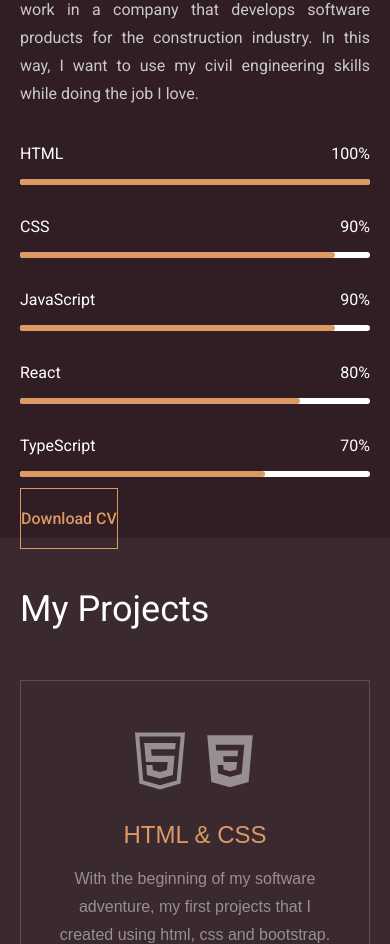
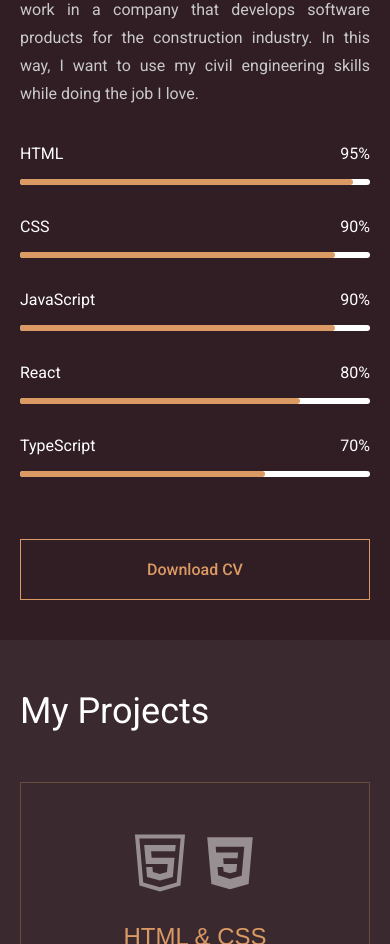
Before and after one commit to ademkaragulle/Portfolyo, a React (Vite) app: page / in a window 390 px wide. Shown: the part 1432-2376 px from the top of the page. Built offline with nearby package versions, Linux system fonts and the light colour scheme.

Commit message:
fixed responsive about button

```diff
--- a/src/components/about/About.css
+++ b/src/components/about/About.css
@@ -69,6 +69,11 @@
   flex-direction: column;
 }
 
+.about-cv {
+  display: inline-block;
+
+}
+
 @media screen and (max-width: 768px) {
   .about {
     text-align: justify;
@@ -86,6 +91,10 @@
     display: flex;
     flex-direction: column;
   }
+  .about-cv{
+    display: flex;
+  }
+
   .about-me {
     margin-bottom: 20px !important;
     width: initial !important;
@@ -102,7 +111,7 @@
   .single-progress {
     padding: 0;
   }
-  .about .btn{
+  .about .btn {
     margin: 30px 0;
     width: 100%;
     padding: 20px 0;
--- a/src/components/about/About.jsx
+++ b/src/components/about/About.jsx
@@ -6,7 +6,7 @@ import Resume from '../../assets/Adem_Karagülle_Resume.pdf'
 const skills = [
     {
         skill: "HTML",
-        percent: "100%",
+        percent: "95%",
     },
     {
         skill: "CSS",
@@ -42,12 +42,13 @@ function About() {
                     <p>I have been in the sector for about {(year - 2022) * 12 + mounth - 3} months and I have attended a lot courses during this time. I developed new projects with what I learned from the courses.In the future, I want to work in a company that develops software products for the construction industry. In this way, I want to use my civil engineering skills while doing the job I love.</p>
                 </div>
                 <div className="progress-skills">
-                    {
-                        skills.map((item, index) => <Progress item={item} key={index} />)
-                    }
-                </div>
+                {
+                    skills.map((item, index) => <Progress item={item} key={index} />)
+                }
             </div>
-            <div>
+            </div>
+
+            <div className='about-cv' >
                 <a download href={Resume} className='btn'>Download CV</a>
             </div>
         </div>
```
